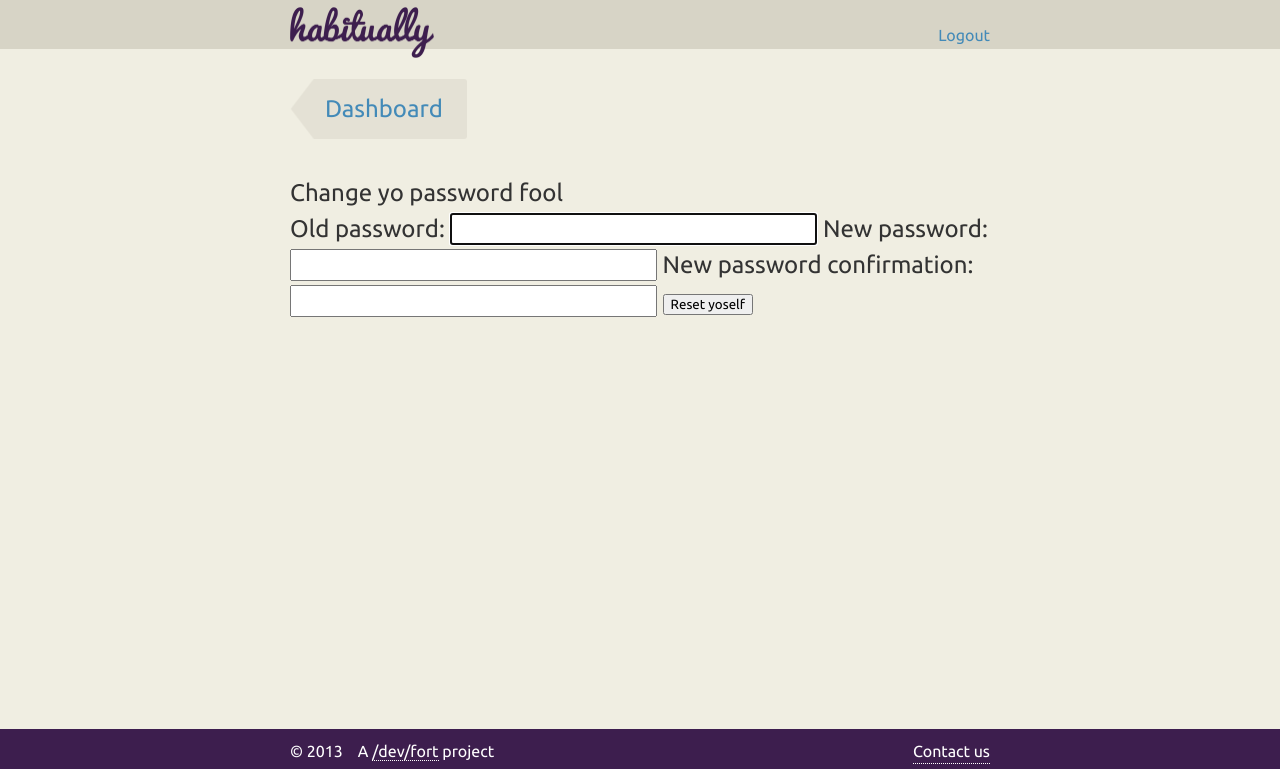
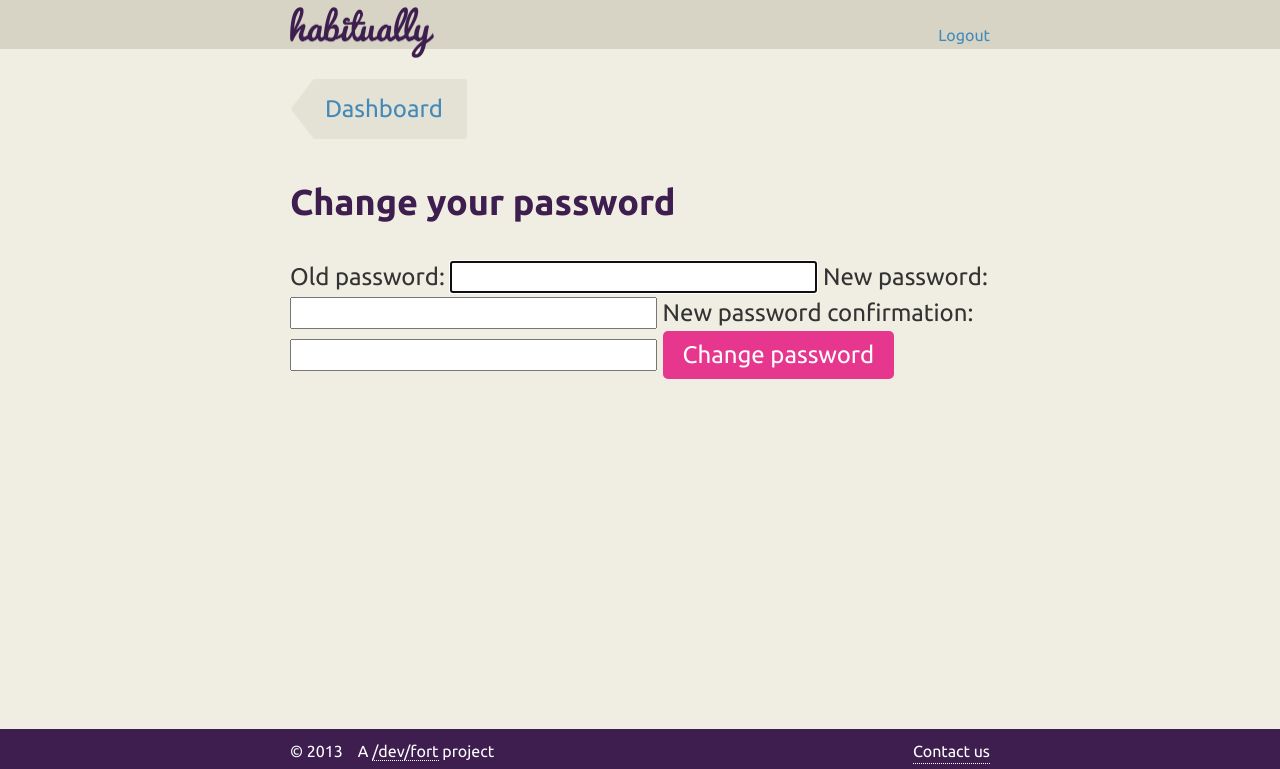
Before and after one commit to devfort/behabitual, a Django app: a page that uses templates/registration/password_change_form.html in a window 1280 px wide. Shown: the top 769 px of the page. Run offline with Django 3.2, Linux system fonts and the light colour scheme; a user stored in the database is signed in; tables that the repository leaves empty hold one stand-in row (values such as "Sample post"); parts of the project's set-up code (start-up, migrations or seed data) failed here and were passed over.

Commit message:
Blah blah blah style blah.

```diff
--- a/scss/_manifest.scss
+++ b/scss/_manifest.scss
@@ -15,6 +15,7 @@
 @import "data_entry.scss";
 
 @import "page/login.scss";
+@import "page/change-password.scss";
 @import "page/dashboard.scss";
 @import "page/settings.scss";
 @import "page/add-habit-start.scss";
--- a/templates/registration/password_change_form.html
+++ b/templates/registration/password_change_form.html
@@ -1,8 +1,10 @@
 {% extends "base.html" %}
 {% block title %}Change password{% endblock %}
+{% block body-class %}change-password{% endblock %}
+{% block main-class %}copy{% endblock %}
 
 {% block body %}
-	<h1>Change yo password fool</h1>
+  <h1>Change your password</h1>
   {% block content %}
     <form action="" method="post">
         {% csrf_token %}
@@ -14,7 +16,7 @@
           {{ field.label_tag }}
           {{ field }}
         {% endfor %}
-		    <button type='submit'>Reset yoself</button>
+        <button type='submit' class="progress">Change password</button>
     </form>
   {% endblock %}
 {% endblock %}
```
Also changed, not shown: scss/page/change-password.scss (added, +25 -0 lines). Lines whose indentation alone changed are shown as unchanged.
